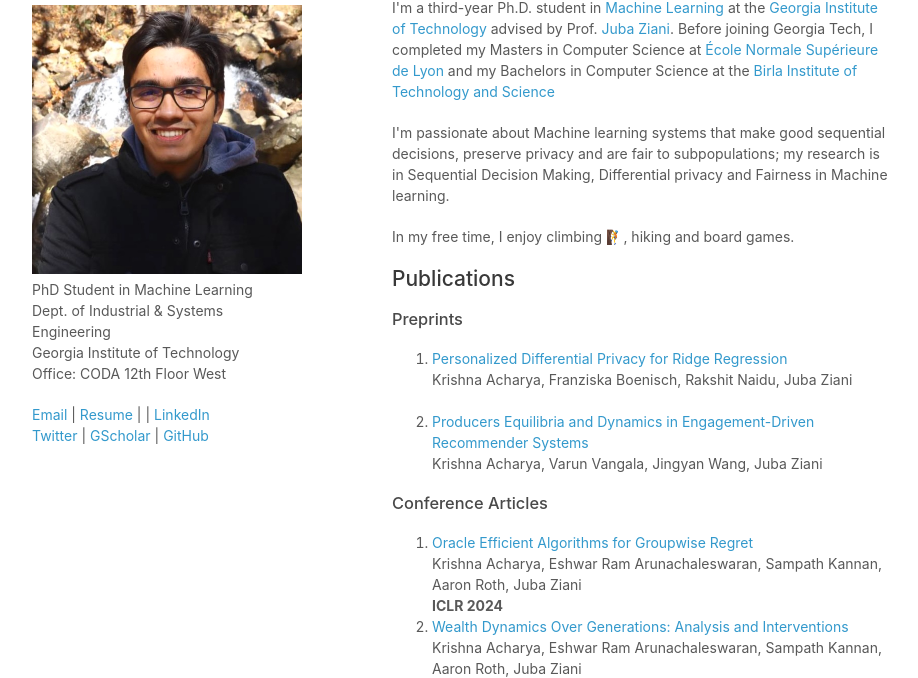
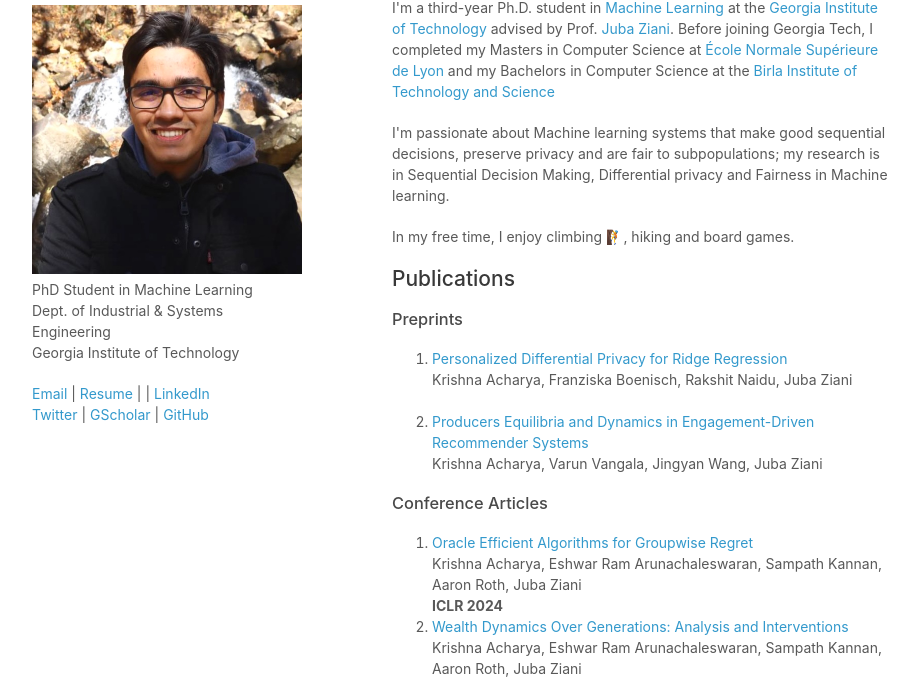
Before and after one commit to krishnacharya/krishnacharya.github.io, a plain HTML site: page index.html in a window 1280 px wide. Shown: the part 104-782 px from the top of the page, without its empty margins (178-1096 px from the left). Drawn offline with Linux system fonts and the light colour scheme.

Commit message:
update off

```diff
--- a/index.html
+++ b/index.html
@@ -13,7 +13,7 @@
       <header>
         <h1>Krishna Acharya</h1>
         <img src="me3.jpeg">
-        <p>PhD Student in Machine Learning<br/>Dept. of Industrial & Systems Engineering<br/>Georgia Institute of Technology<br/>Office: CODA 12th Floor West</p>
+        <p>PhD Student in Machine Learning<br/>Dept. of Industrial & Systems Engineering<br/>Georgia Institute of Technology<br/></p>
         <p>  <a href="mailto:krishna.acharya@gatech.edu">Email</a> | <a href="resume.pdf">Resume</a>  |  | <a href="https://www.linkedin.com/in/krishnacharya97/">LinkedIn</a>
           <br /> <a href="https://twitter.com/kvachai">Twitter</a>  | <a href="https://scholar.google.com/citations?user=J6dLfsEAAAAJ">GScholar</a> <!-- | --> | <a href="https://github.com/krishnacharya">GitHub</a> </p>
       </header>
```
